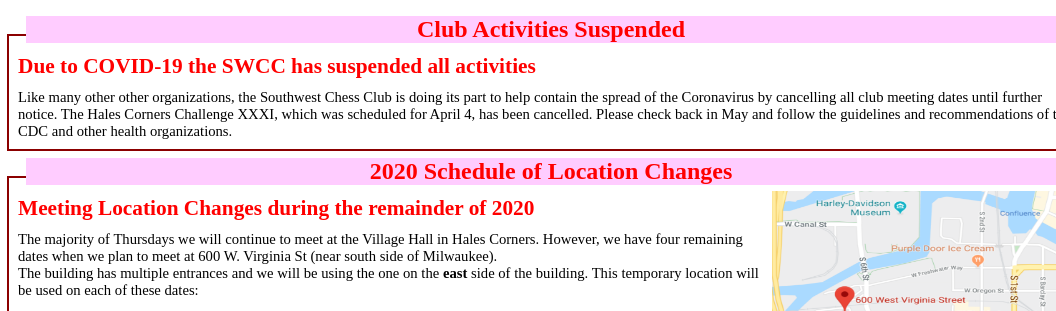
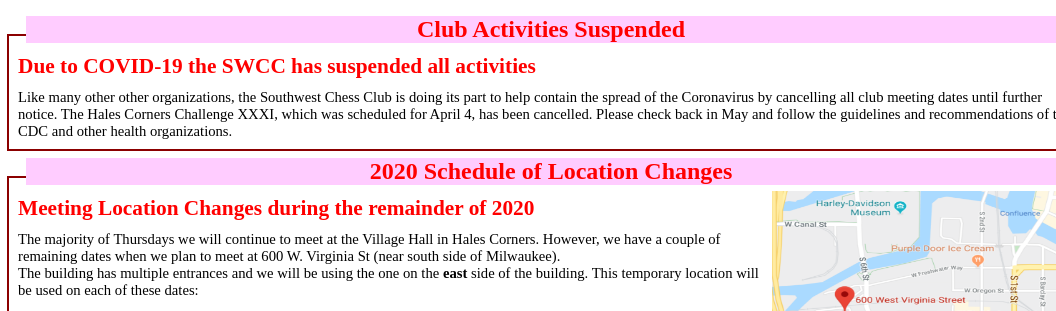
Before and after one commit to mlabudde/swcc, a plain HTML site: page index.html in a window 1280 px wide. Shown: the top 311 px of the page, 224-1280 px from the left. Drawn offline with Linux system fonts and the light colour scheme.

Commit message:
only two remaining dates at Virginia (not four)

```diff
--- a/index.html
+++ b/index.html
@@ -84,7 +84,7 @@
                                 <h2 class="tempLocation">Meeting Location Changes during the remainder of 2020</h2>
 
                                 The majority of Thursdays we will continue to meet at the Village Hall in Hales Corners.
-                                However, we have four remaining dates when we plan to meet at 600 W. Virginia St
+                                However, we have a couple of remaining dates when we plan to meet at 600 W. Virginia St
                                 (near south side of Milwaukee).<br/>
                                 The building has multiple entrances and we will be using the one on the <b>east</b> side of the building.
 
```
